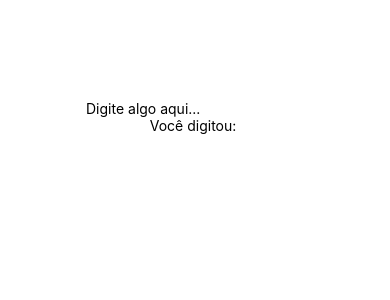
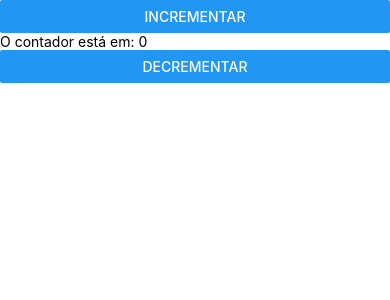
Before and after one commit to felipecavalcanti5/programacaoDispositivosMoveis, a React Native app in the folder aula01/: screen / in a window 390 px wide. Shown: the top 300 px of the page. Built offline with nearby package versions, Linux system fonts and the light colour scheme.

Commit message:
quinto commit

```diff
--- a/aula01/App.js
+++ b/aula01/App.js
@@ -1,12 +1,12 @@
 import { View, Text } from 'react-native'
 import React from 'react'
-import Exercicio03 from './src/components/Exercicio03'
+import Exercicio02 from './src/components/Exercicio02'
 
 const App = () => {
   return (
     <View>
       {/*Comentário*/}
-      <Exercicio03 />
+      <Exercicio02 />
     </View>
   )
 }
--- a/aula01/src/components/Exercicio02.js
+++ b/aula01/src/components/Exercicio02.js
@@ -4,14 +4,14 @@ import React from 'react'
 
 const Exercicio02 = () => {
 
-    const [first, setfirst] = useState(second)
+    const [contador, setContador] = useState(0)
 
     function incrementar(){
-        setContador(constador+1)
+        setContador(contador+1)
     }
 
     function decrementar(){
-        setContador(constador-1)
+        setContador(contador-1)
     }
 
 
```
